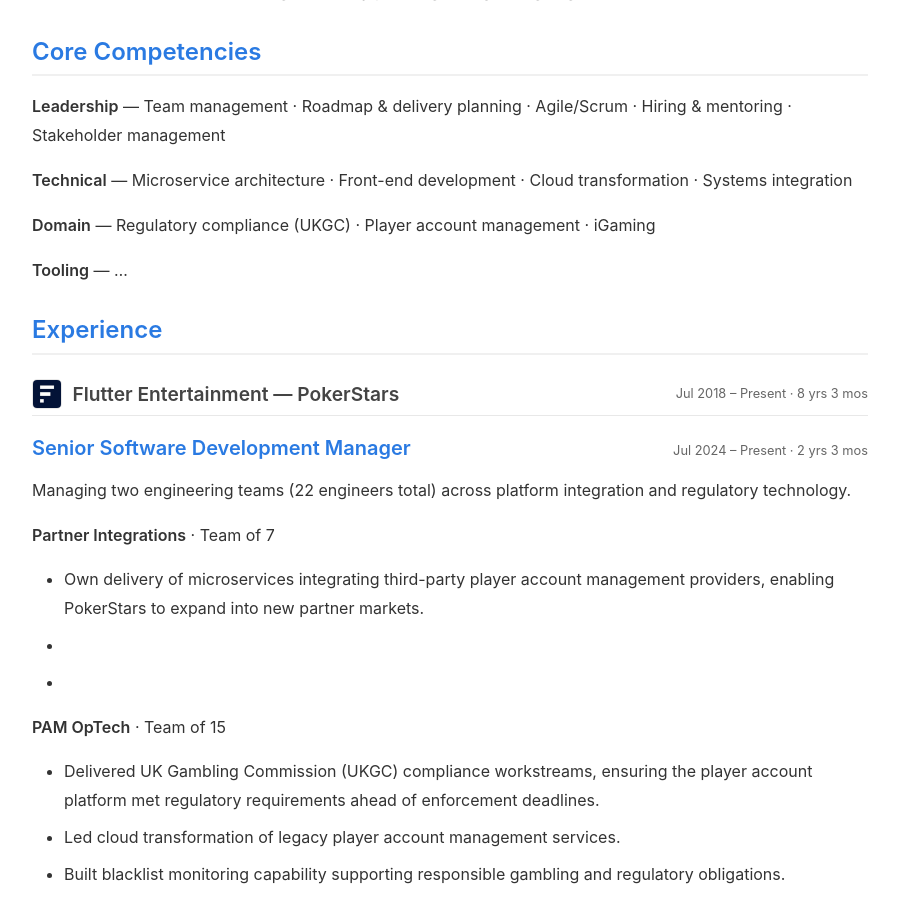
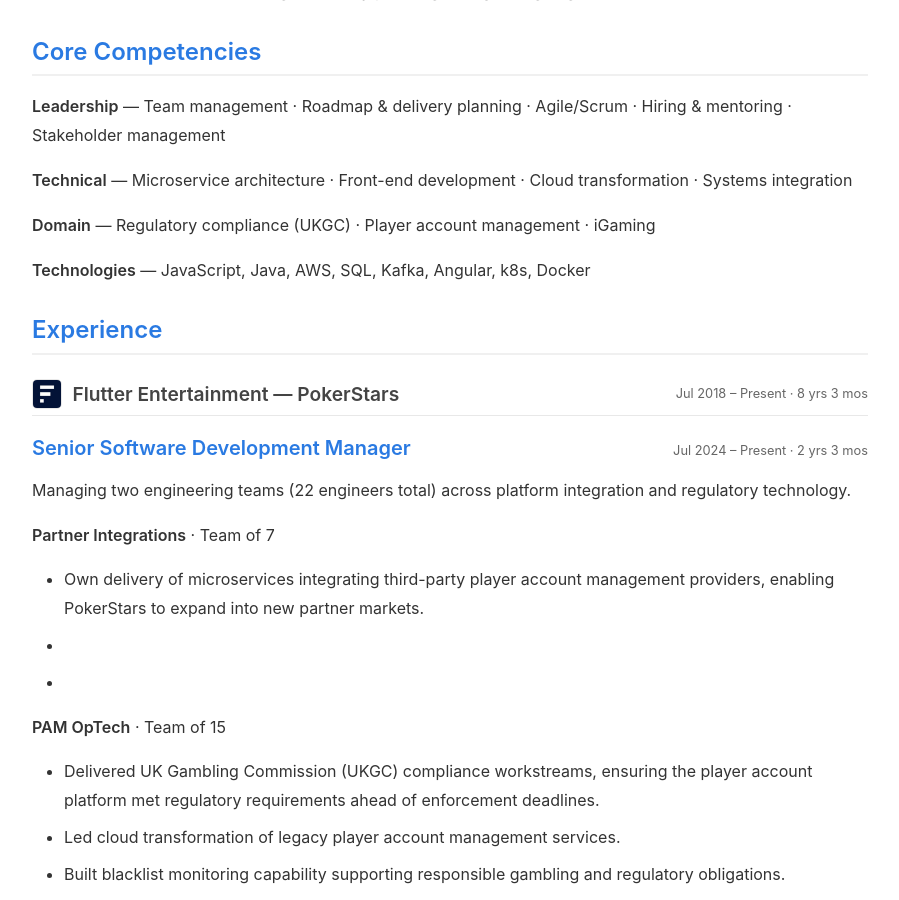
Before and after one commit to PetyoKostakov/PetyoKostakov.github.io, a Jekyll site: the page built from cv.md, in a window 1280 px wide and 900 px high, scrolled down 428 px. Shown: the whole window, without its empty margins (190-1089 px from the left). Built offline with Jekyll 4.4.1, drawn with Linux system fonts in a browser that asks for light colours.

```diff
--- a/cv.md
+++ b/cv.md
@@ -25,7 +25,7 @@ and growing engineers into senior roles.
 
 **Domain** — Regulatory compliance (UKGC) · Player account management · iGaming
 
-**Tooling** — …
+**Technologies** — JavaScript, Java, AWS,  SQL, Kafka,  Angular, k8s,  Docker
 
 ## Experience
 
@@ -82,9 +82,9 @@ technology.
 
 ### <span class="cv-org"><img class="cv-logo" src="{{ '/assets/cisco_logo.jpeg' | relative_url }}" alt="" height="30">Cisco</span> <span class="cv-meta">Jul 2013 – Oct 2014 · 1 yr 4 mos</span>
 
+
+
 #### Software Engineer <span class="cv-meta">Oct 2013 – Oct 2014</span>
-
-- <!-- ADD: what did you work on? -->
 
 #### Associate Software Developer, Front-end <span class="cv-meta">Jul 2013 – Sep 2013</span>
 
```
